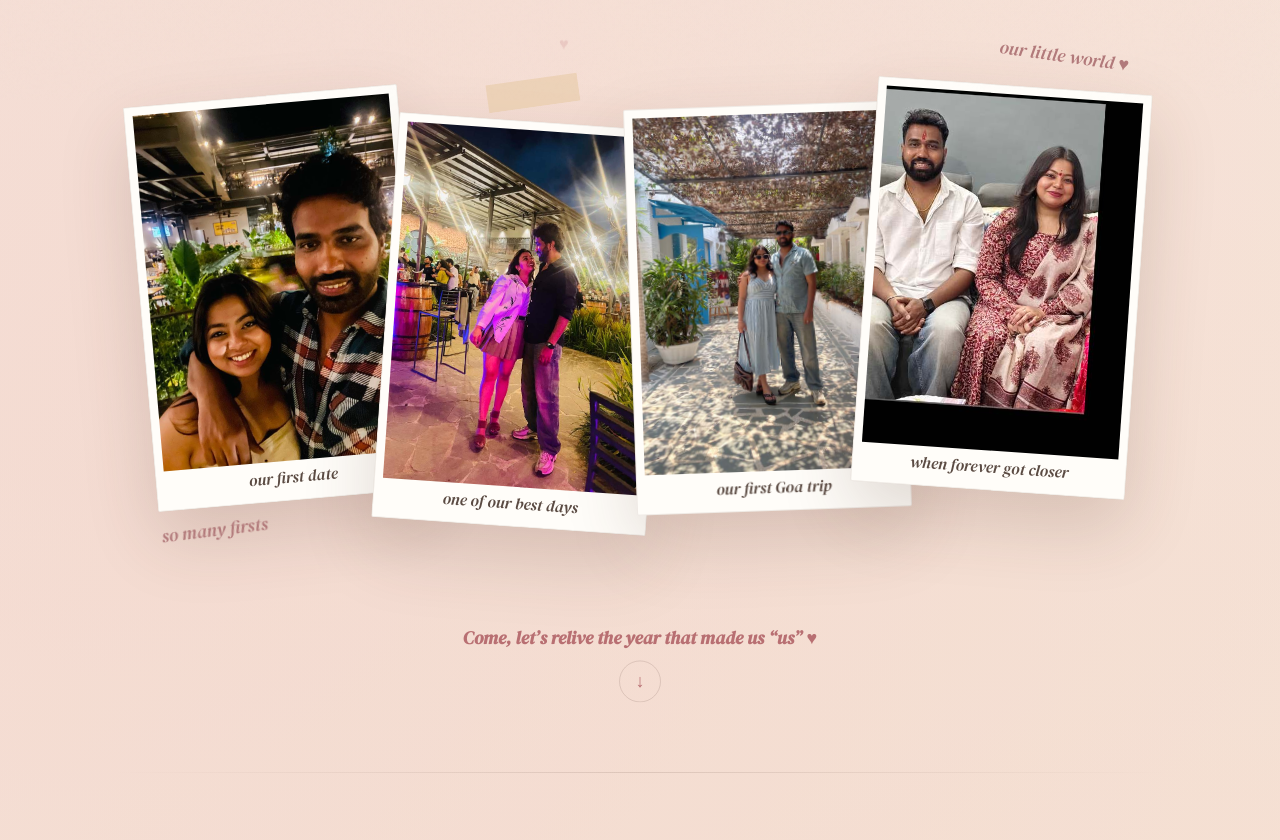
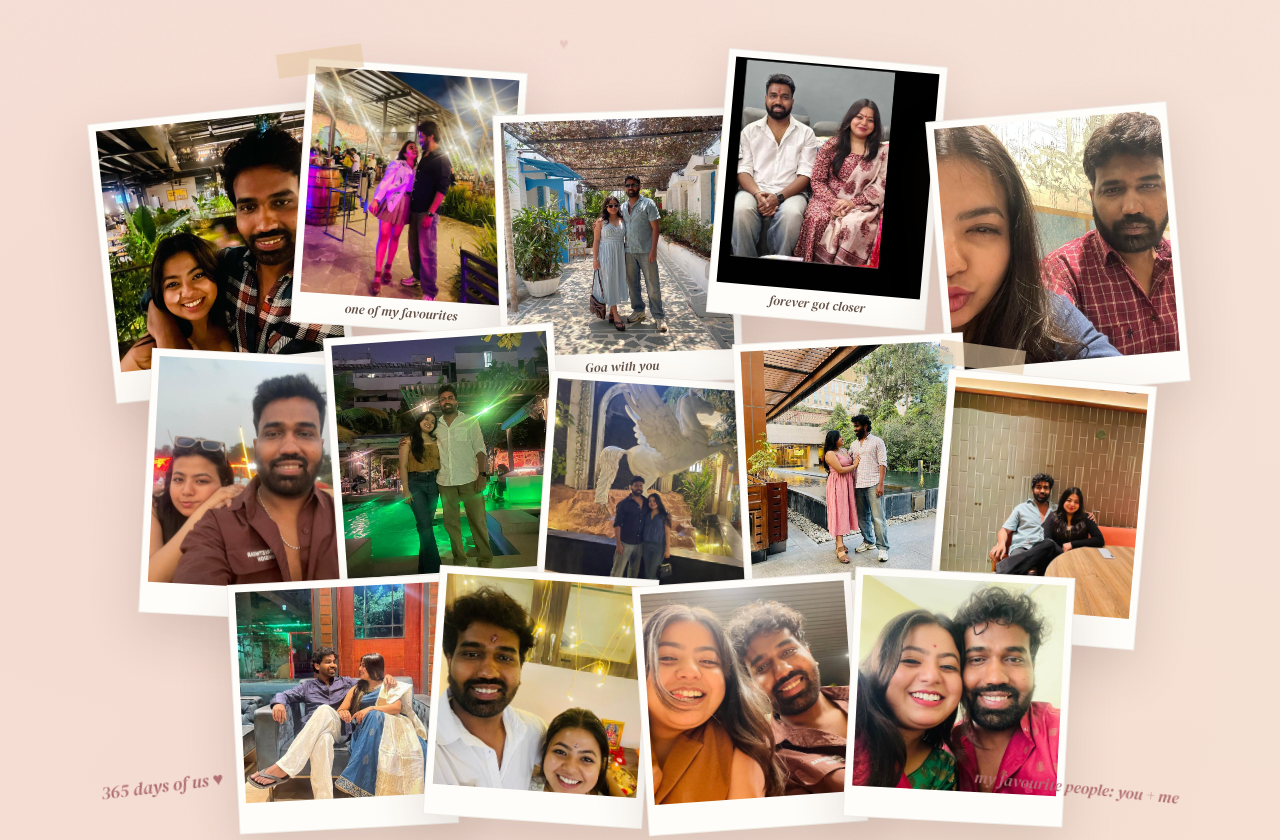
Before and after one commit to ashishchandra1247/ashk, a plain HTML site: page index.html in a window 1280 px wide. Shown: the part 700-1540 px from the top of the page. Drawn offline with nearby package versions, Linux system fonts and the light colour scheme.

Commit message:
Add files via upload

```diff
--- a/index.html
+++ b/index.html
@@ -319,7 +319,7 @@ h1,h2,h3{font-family:'Cormorant Garamond',serif}
   min-height:660px;border-radius:42px;
   background:
     linear-gradient(rgba(50,35,28,.18),rgba(50,35,28,.45)),
-    url("assets/next-steps.jpg") center/cover no-repeat;
+    url("assets/ending-photo.jpg") center/cover no-repeat;
   position:relative;overflow:hidden;
   display:grid;place-items:end start;
   padding:50px;
@@ -480,6 +480,57 @@ footer{text-align:center;color:var(--muted);padding:20px 20px 55px;font-size:10p
   max-width:680px!important;
 }
 
+
+/* Expanded memory-wall collage */
+.memory-wall{
+  width:min(1120px,100%)!important;
+  height:780px!important;
+  margin:54px auto 10px!important;
+  position:relative!important;
+}
+.memory-card{
+  position:absolute;
+  background:#fffdf9;
+  padding:7px 7px 30px;
+  box-shadow:0 20px 52px rgba(76,49,37,.16);
+  border:1px solid rgba(100,70,53,.10);
+  transition:.45s cubic-bezier(.16,1,.3,1);
+  z-index:2;
+}
+.memory-card img{width:100%;height:100%;display:block;object-fit:cover}
+.memory-card[data-label]:after{
+  content:attr(data-label);position:absolute;left:10px;right:10px;bottom:8px;
+  font-family:'DM Serif Display',serif;font-style:italic;font-size:13px;color:#65534a
+}
+.memory-card:hover{z-index:30;transform:rotate(0deg) scale(1.04)!important}
+.mc1{width:22%;height:36%;left:1%;top:8%;transform:rotate(-6deg)}
+.mc2{width:20%;height:34%;left:19%;top:2%;transform:rotate(4deg)}
+.mc3{width:22%;height:35%;left:37%;top:8%;transform:rotate(-2deg)}
+.mc4{width:20%;height:34%;left:57%;top:1%;transform:rotate(5deg)}
+.mc5{width:22%;height:36%;right:1%;top:8%;transform:rotate(-5deg)}
+.mc6{width:19%;height:34%;left:5%;top:39%;transform:rotate(3deg)}
+.mc7{width:21%;height:35%;left:22%;top:36%;transform:rotate(-4deg)}
+.mc8{width:20%;height:34%;left:41%;top:42%;transform:rotate(4deg)}
+.mc9{width:21%;height:35%;left:59%;top:37%;transform:rotate(-3deg)}
+.mc10{width:19%;height:34%;right:4%;top:42%;transform:rotate(5deg)}
+.mc11{width:20%;height:32%;left:13%;bottom:0;transform:rotate(-3deg)}
+.mc12{width:20%;height:32%;left:31%;bottom:1%;transform:rotate(4deg)}
+.mc13{width:20%;height:32%;left:50%;bottom:0;transform:rotate(-4deg)}
+.mc14{width:20%;height:32%;right:11%;bottom:1%;transform:rotate(3deg)}
+.wall-tape{position:absolute;width:86px;height:24px;background:rgba(231,202,164,.58);z-index:20}
+.tape-one{left:17%;top:0;transform:rotate(-8deg)}
+.tape-two{right:15%;top:38%;transform:rotate(8deg)}
+.wall-note{position:absolute;z-index:25;font-family:'DM Serif Display',serif;font-style:italic;color:#b06f72}
+.note-one{left:1%;bottom:4%;transform:rotate(-7deg);font-size:18px}
+.note-two{right:1%;bottom:4%;transform:rotate(6deg);font-size:16px}
+@media(max-width:760px){
+  .memory-wall{height:auto!important;display:grid!important;grid-template-columns:1fr 1fr;gap:10px;padding:8px!important}
+  .memory-card{position:relative!important;width:auto!important;height:260px!important;left:auto!important;right:auto!important;top:auto!important;bottom:auto!important;transform:none!important;padding:5px 5px 25px!important}
+  .memory-card:nth-of-type(3n){transform:rotate(1.5deg)!important}
+  .memory-card:nth-of-type(3n+1){transform:rotate(-1.5deg)!important}
+  .wall-tape,.wall-note{display:none!important}
+}
+
 </style>
 </head>
 <body>
@@ -492,15 +543,28 @@ footer{text-align:center;color:var(--muted);padding:20px 20px 55px;font-size:10p
     <div class="hero-note">14.08.2025 — the day you and I became “us”</div>
     <div class="stats"><div class="stat">1 year</div><div class="stat">11 chapters</div><div class="stat">countless memories</div></div>
   </div>
-  <div class="hero-collage">
-    <div class="tape"></div>
-    <div class="frame f1" data-label="our first date"><img src="assets/first-date.jpg" alt="Our first date"></div>
-    <div class="frame f2" data-label="one of our best days"><img src="assets/best-day.jpg" alt="One of our best days"></div>
-    <div class="frame f3" data-label="our first Goa trip"><img src="assets/goa-4.jpg" alt="Our first Goa trip"></div>
-    <div class="frame f4" data-label="when forever got closer"><img src="assets/roka.jpg" alt="When our marriage got fixed"></div>
-    <div class="doodle d1">our little world ♥</div><div class="doodle d2">so many firsts</div>
+  <div class="hero-collage memory-wall">
+    <div class="wall-tape tape-one"></div>
+    <div class="wall-tape tape-two"></div>
+    <div class="memory-card mc1" data-label="where it started"><img src="assets/first-date.jpg" alt=""></div>
+    <div class="memory-card mc2" data-label="one of my favourites"><img src="assets/best-day.jpg" alt=""></div>
+    <div class="memory-card mc3" data-label="Goa with you"><img src="assets/goa-4.jpg" alt=""></div>
+    <div class="memory-card mc4" data-label="forever got closer"><img src="assets/roka.jpg" alt=""></div>
+    <div class="memory-card mc5"><img src="assets/collage-extra-01.jpg" alt=""></div>
+    <div class="memory-card mc6"><img src="assets/collage-extra-02.jpg" alt=""></div>
+    <div class="memory-card mc7"><img src="assets/collage-extra-03.jpg" alt=""></div>
+    <div class="memory-card mc8"><img src="assets/collage-extra-04.jpg" alt=""></div>
+    <div class="memory-card mc9"><img src="assets/collage-extra-05.jpg" alt=""></div>
+    <div class="memory-card mc10"><img src="assets/collage-extra-06.jpg" alt=""></div>
+    <div class="memory-card mc11"><img src="assets/collage-extra-07.jpg" alt=""></div>
+    <div class="memory-card mc12"><img src="assets/collage-extra-08.jpg" alt=""></div>
+    <div class="memory-card mc13"><img src="assets/collage-extra-09.jpg" alt=""></div>
+    <div class="memory-card mc14"><img src="assets/collage-extra-10.jpg" alt=""></div>
+    <div class="wall-note note-one">365 days of us ♥</div>
+    <div class="wall-note note-two">my favourite people: you + me</div>
   </div>
-<a class="scroll-link" href="#story">Come, let’s relive the year that made us “us” ♥ <b>↓</b></a>
+
+  <a class="scroll-link" href="#story">Come, let’s relive the year that made us “us” ♥ <b>↓</b></a>
 </header>
 
 <div class="divider"></div>
@@ -670,8 +734,8 @@ footer{text-align:center;color:var(--muted);padding:20px 20px 55px;font-size:10p
       <div class="chapter-number">11</div>
       <div class="chapter-media">
         <div class="photo-stack">
-          <img class="stack-img a" src="assets/roka.jpg" alt="">
-          <img class="stack-img b" src="assets/next-steps.jpg" alt="">
+          <img class="stack-img a" src="assets/next-steps.jpg" alt="">
+          <img class="stack-img b" src="assets/roka.jpg" alt="">
         </div>
       </div>
       <div class="chapter-copy">
@@ -712,7 +776,7 @@ footer{text-align:center;color:var(--muted);padding:20px 20px 55px;font-size:10p
   <div class="final-card" id="surpriseCard">
     <div class="final-inner">
       <div class="eyebrow">Baby, one last thing</div>
-      <h2>I’d still<br>choose you.</h2>
+      <h2>I’d always<br>choose you.</h2>
       <p>One year down. And somehow, knowing that I get to call this only the beginning makes me the happiest.</p>
       <button id="surpriseBtn">Tap here, Baby ♥</button>
       <div id="surpriseText">Happy 1st Anniversary, Baby.<br>Here’s to us — and everything still waiting for us. ♥</div>
```
Also changed, not shown: assets/collage-extra-01.jpg (added), assets/collage-extra-02.jpg (added), assets/collage-extra-03.jpg (added), assets/collage-extra-04.jpg (added), assets/collage-extra-05.jpg (added), assets/collage-extra-06.jpg (added), assets/collage-extra-07.jpg (added), assets/collage-extra-08.jpg (added), assets/collage-extra-09.jpg (added), assets/collage-extra-10.jpg (added), assets/ending-photo.jpg (added).
